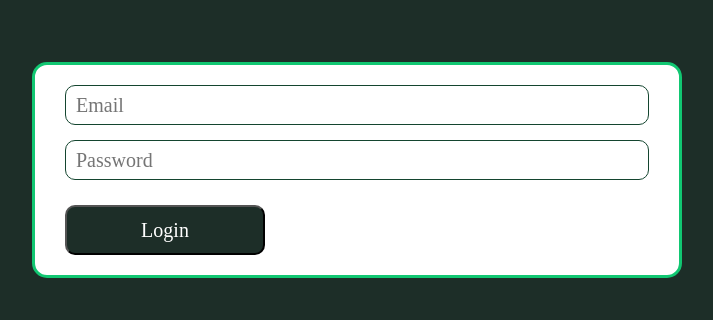
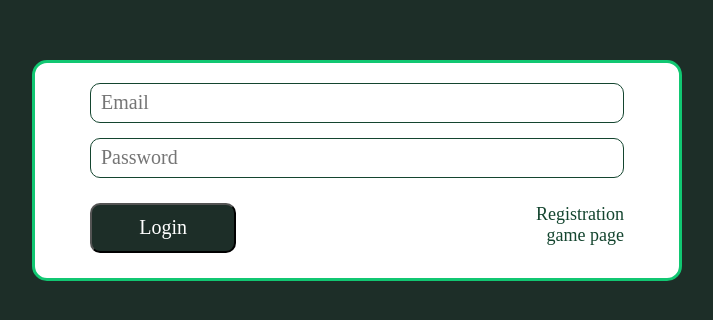
Before and after one commit to sabaPhruidze/fullstack-registration-RPS, a React (Vite) app in the folder Frontend/: page / in a window 1280 px wide. Shown: the part 230-550 px from the top of the page, without its empty margins (283-996 px from the left). Built offline with nearby package versions, Linux system fonts and the light colour scheme; no server answers; a web font is replaced by a local one.

Commit message:
I finished the login page and now I will make rock paper scissors

```diff
--- a/Frontend/src/components/Login.tsx
+++ b/Frontend/src/components/Login.tsx
@@ -1,10 +1,13 @@
 import { useState, useEffect, useContext } from "react";
-import { useNavigate } from "react-router-dom";
+import { useNavigate, Link } from "react-router-dom";
 import { useForm, SubmitHandler, FieldValues } from "react-hook-form";
 import { Container } from "./pieces/Container";
 import { Form } from "react-router-dom";
 import { Input } from "./pieces/Input";
 import { Button } from "./pieces/Button";
+import { Row } from "./pieces/Row";
+import { Column } from "./pieces/Column";
+import { Paragraph } from "./pieces/paragraph";
 import { startContext } from "./Root";
 
 type Retrieved = {
@@ -58,7 +61,23 @@ export default function Login() {
           {...register("password", { required: true })}
           style={{ marginBottom: 25 }}
         />
-        <Button type="submit">Login</Button>
+        <Row>
+          <Button type="submit">Login</Button>
+          <Column>
+            <Link
+              to="/register"
+              style={{ color: "#14452f", textDecoration: "none" }}
+            >
+              <Paragraph>Registration</Paragraph>
+            </Link>
+            <Link
+              to="/game"
+              style={{ color: "#14452f", textDecoration: "none" }}
+            >
+              <Paragraph>game page</Paragraph>
+            </Link>
+          </Column>
+        </Row>
       </Form>
     </Container>
   );
--- /dev/null
+++ b/Frontend/src/components/pieces/Column.tsx
@@ -0,0 +1,11 @@
+import styled from "styled-components";
+
+export const Column = styled.div`
+  width: 100%;
+  height: 100%;
+  display: flex;
+  flex-direction: column;
+  align-items: flex-end;
+  justify-content: center;
+  margin-bottom: 5px;
+`;
--- /dev/null
+++ b/Frontend/src/components/pieces/Paragraph.tsx
@@ -0,0 +1,6 @@
+import styled from "styled-components";
+
+export const Paragraph = styled.p`
+  color: ${(props) => props.theme.green.mediumplus};
+  font-size: 18px;
+`;
```
